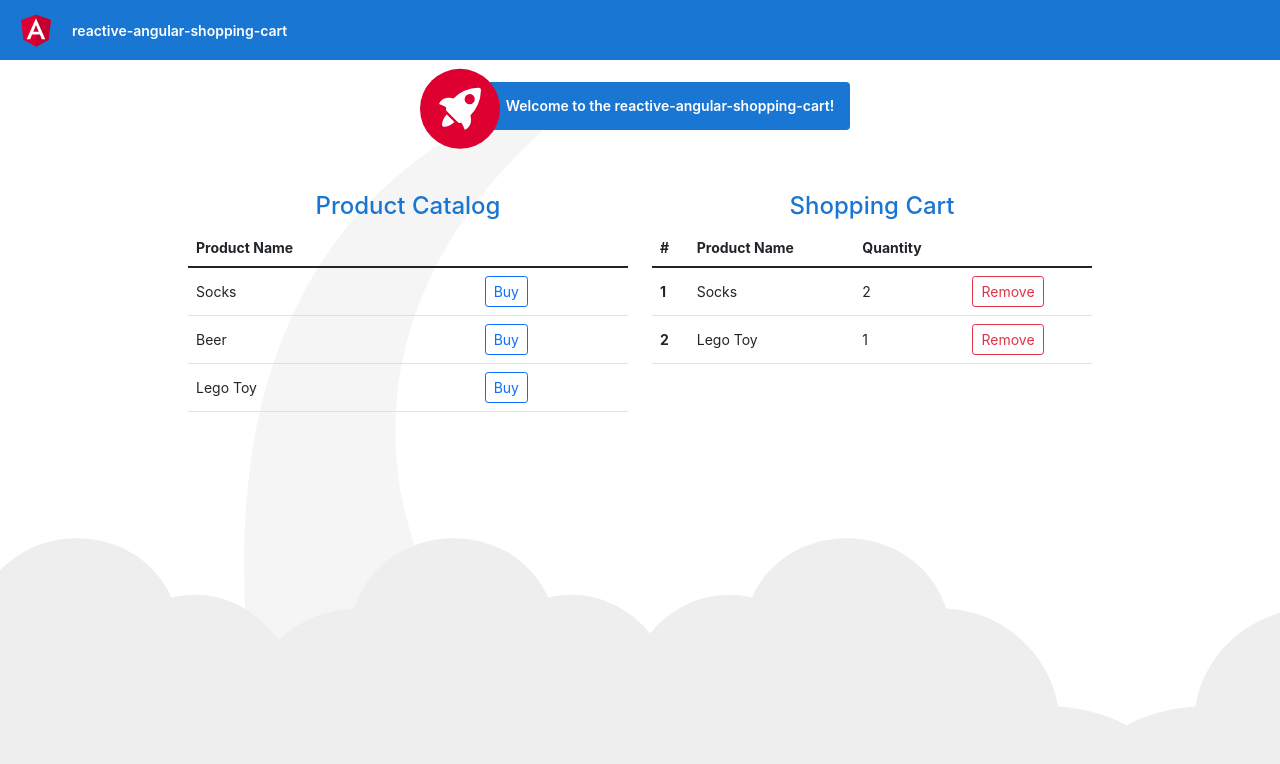
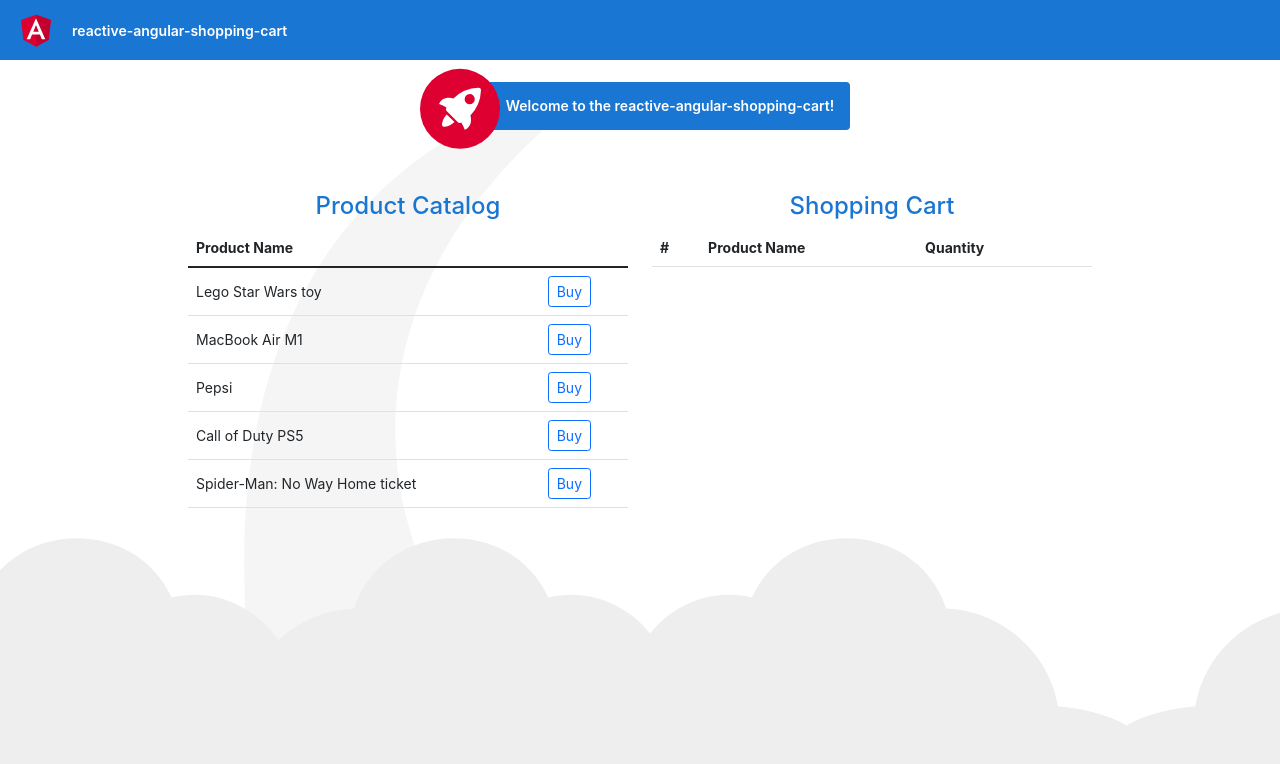
Before and after one commit to ArturVasyliev/ReactiveAngularShoppingCart, an Angular app: page / in a window 1280 px wide. Shown: the top 764 px of the page. Built offline with nearby package versions, Linux system fonts and the light colour scheme.

Commit message:
Initializing test data and mapping it to the template

```diff
--- /dev/null
+++ b/src/app/models/product.ts
@@ -0,0 +1,5 @@
+export interface Product {
+    id:number;
+    productName:string;
+    quantity: number;
+}
--- a/src/app/product-list/product-list.component.html
+++ b/src/app/product-list/product-list.component.html
@@ -8,16 +8,8 @@
         </tr>
     </thead>
     <tbody>
-        <tr>
-            <td>Socks</td>
-            <td><button type="button" class="btn btn-outline-primary btn-sm">Buy</button></td>
-        </tr>
-        <tr>
-            <td>Beer</td>
-            <td><button type="button" class="btn btn-outline-primary btn-sm">Buy</button></td>
-        </tr>
-        <tr>
-            <td>Lego Toy</td>
+        <tr *ngFor="let product of products$ | async">
+            <td>{{ product.productName }}</td>
             <td><button type="button" class="btn btn-outline-primary btn-sm">Buy</button></td>
         </tr>
     </tbody>
--- a/src/app/product-list/product-list.component.ts
+++ b/src/app/product-list/product-list.component.ts
@@ -1,4 +1,6 @@
 import { Component, OnInit } from '@angular/core';
+import { from, Observable, of } from 'rxjs';
+import { Product } from '../models/product';
 
 @Component({
   selector: 'product-list',
@@ -7,9 +9,18 @@
 })
 export class ProductListComponent implements OnInit {
 
-  constructor() { }
+  products$!: Observable<Product[]>;
+
+  constructor() {}
 
   ngOnInit(): void {
+    this.products$ = of([
+      { id: 1, productName: "Lego Star Wars toy", quantity: 1 },
+      { id: 2, productName: "MacBook Air M1", quantity: 1 },
+      { id: 3, productName: "Pepsi", quantity: 1 },
+      { id: 4, productName: "Call of Duty PS5", quantity: 1 },
+      { id: 5, productName: "Spider-Man: No Way Home ticket", quantity: 1 }
+    ]);
   }
 
 }
--- a/src/app/shopping-cart/shopping-cart.component.html
+++ b/src/app/shopping-cart/shopping-cart.component.html
@@ -10,16 +10,10 @@
         </tr>
     </thead>
     <tbody>
-        <tr>
-            <th scope="row">1</th>
-            <td>Socks</td>
-            <td>2</td>
-            <td><button type="button" class="btn btn-outline-danger btn-sm">Remove</button></td>
-        </tr>
-        <tr>
-            <th scope="row">2</th>
-            <td>Lego Toy</td>
-            <td>1</td>
+        <tr *ngFor="let product of products$ | async; index as i">
+            <th scope="row">{{ i + 1 }}</th>
+            <td>{{ product.productName }}</td>
+            <td>{{ product.quantity }}</td>
             <td><button type="button" class="btn btn-outline-danger btn-sm">Remove</button></td>
         </tr>
     </tbody>
--- a/src/app/shopping-cart/shopping-cart.component.ts
+++ b/src/app/shopping-cart/shopping-cart.component.ts
@@ -1,4 +1,6 @@
 import { Component, OnInit } from '@angular/core';
+import { Observable, of } from 'rxjs';
+import { Product } from '../models/product';
 
 @Component({
   selector: 'shopping-cart',
@@ -7,9 +9,12 @@
 })
 export class ShoppingCartComponent implements OnInit {
 
+  products$!: Observable<Product[]>;
+
   constructor() { }
 
   ngOnInit(): void {
+    this.products$ = of([]);
   }
 
 }
```
